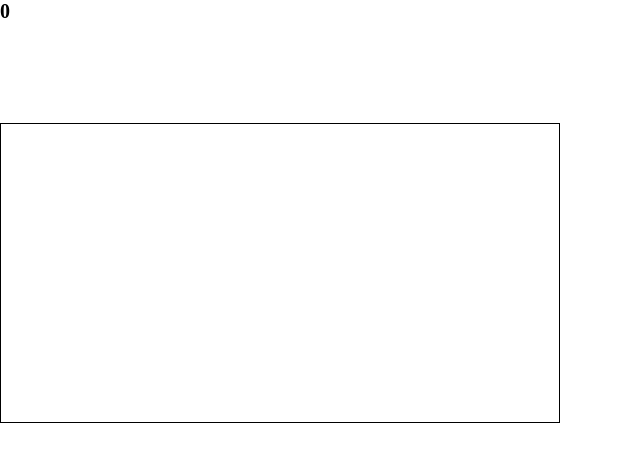
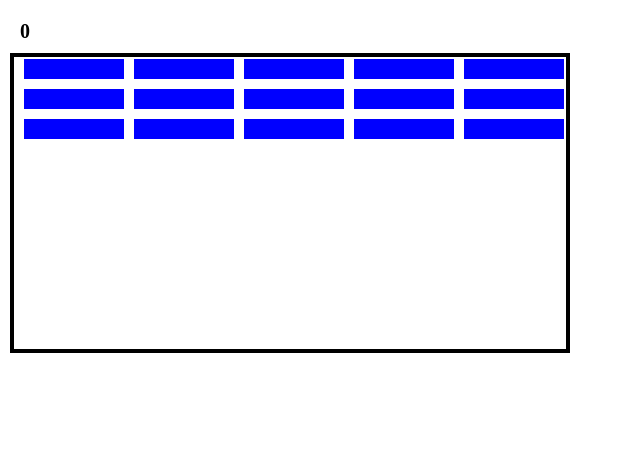
Before and after one commit to Christiano0407/games_Javascript, a website: page src/html/breakpoints.html in a window 1280 px wide. Shown: the whole page, without its empty margins (0-640 px from the left). Drawn offline with Linux system fonts and the light colour scheme.

Commit message:
player add

```diff
--- a/src/css/styleBreak.css
+++ b/src/css/styleBreak.css
@@ -64,12 +64,17 @@ img {
 }
 
 /*Game 2D*/
+.score {
+  margin-top: 20px;
+  margin-left: 20px;
+}
 .grid {
   position: absolute;
   width: 560px;
   height: 300px;
-  border: solid 1px black;
-  margin-top: 100px;
+  border: solid 4px black;
+  margin-top: 10px;
+  margin-left: 10px;
 }
 /*JS*/
 .user {
@@ -84,6 +89,8 @@ img {
   width: 100px;
   height: 20px;
   background-color: blue;
+  /* border-radius: 10px; */
+  border: none;
 }
 
 .ball {
--- a/src/html/breakpoints.html
+++ b/src/html/breakpoints.html
@@ -8,8 +8,10 @@
     <title>2D Breakpoints</title>
   </head>
   <body>
-    <h1 id="score">0</h1>
-    <div class="grid"></div>
+    <h1 id="score" class="score">0</h1>
+    <div class="grid">
+      <!-- <div id="block" class="block"></div> -->
+    </div>
     <!--Javascript-->
     <script src="/src/js/appBreak.js"></script>
   </body>
--- a/src/js/appBreak.js
+++ b/src/js/appBreak.js
@@ -0,0 +1,57 @@
+//> Const == ==== ==>
+const scoreDisplay = document.getElementById("score");
+const grid = document.querySelector(".grid");
+/* console.log(grid); */
+/* const block = document.createElement("div");
+block.classList.add("block"); */
+//> Conect with User =>
+const blockWidth = 100;
+const blockHeight = 20;
+
+// Events === ==== ===>
+/*  grid.appendChild(block);  */ //> Agregamos dentro de "Grid" => Block <<
+
+//2)>
+// Create Block> Constructor  o Contenedor ===>>
+class Block {
+  constructor(xAxis, yAxis) {
+    this.bottomLeft = [xAxis, yAxis];
+    this.bottomRight = [xAxis + blockWidth, yAxis];
+    this.topRight = [xAxis + blockWidth, yAxis + blockHeight];
+    this.topLeft = [xAxis, yAxis + blockHeight];
+  }
+}
+
+//> 3) ===== All My Block ===Parameter=>
+const blocks = [
+  new Block(10, 270),
+  new Block(120, 270),
+  new Block(230, 270),
+  new Block(340, 270),
+  new Block(450, 270),
+  new Block(10, 240),
+  new Block(120, 240),
+  new Block(230, 240),
+  new Block(340, 240),
+  new Block(450, 240),
+  new Block(10, 210),
+  new Block(120, 210),
+  new Block(230, 210),
+  new Block(340, 210),
+  new Block(450, 210),
+];
+
+//1)> Moves = Draw my Block == === ===>>
+function addBlocks() {
+  for (let i = 0; i < blocks.length; i++) {
+    const block = document.createElement("div"); //> Creamos un "Div"
+    block.classList.add("block"); // Agregamos el Div ==>
+    block.style.left = blocks[i].bottomLeft[0] + "px";
+    block.style.bottom = blocks[i].bottomLeft[1] + "px";
+    /*  grid.style.right = "100px"; */
+    grid.appendChild(block); //> Agregamos dentro de "Grid" => Block <<
+    console.log(blocks[i].bottomLeft);
+  }
+}
+addBlocks();
+// 1) ==>
```
